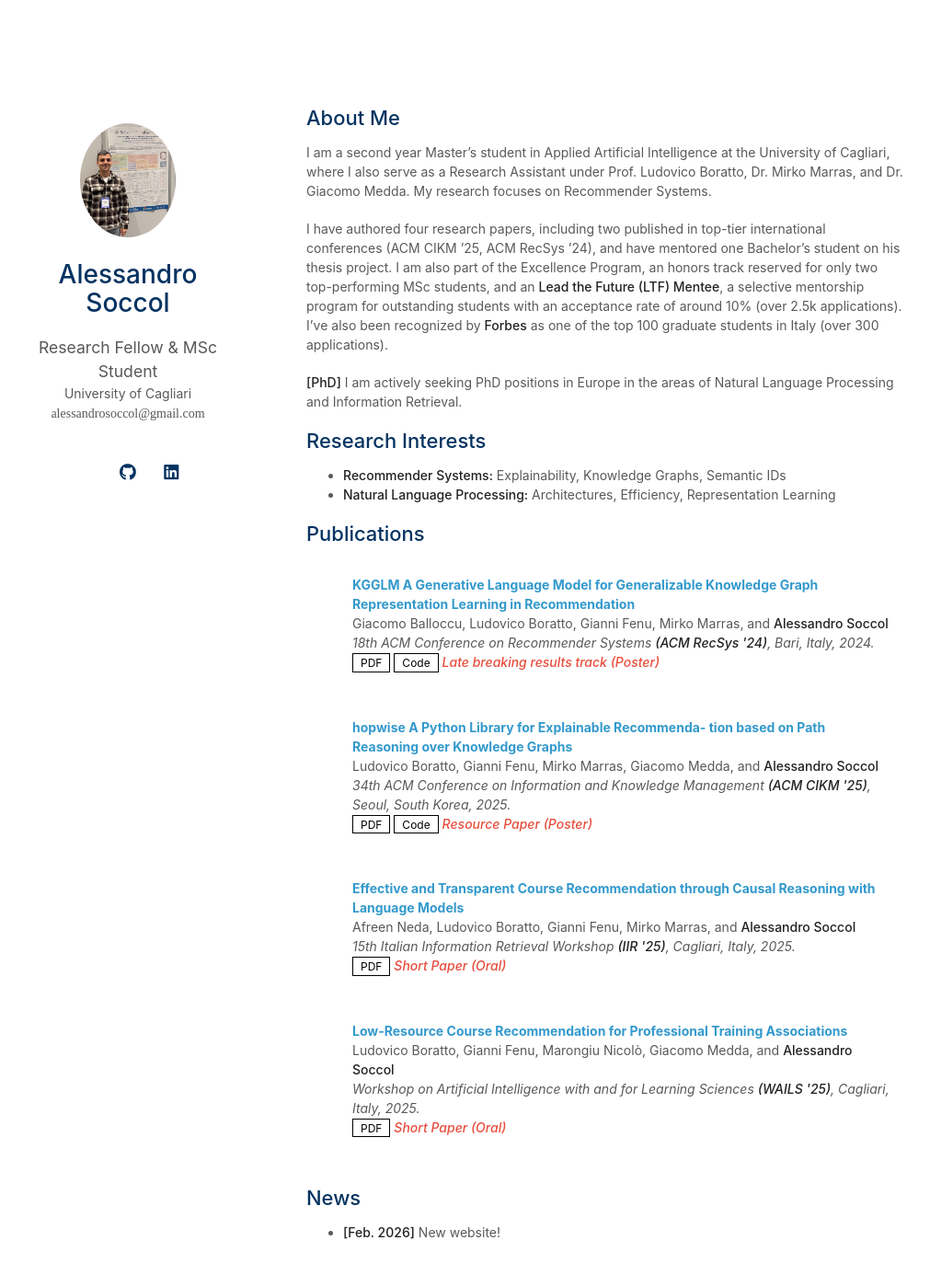
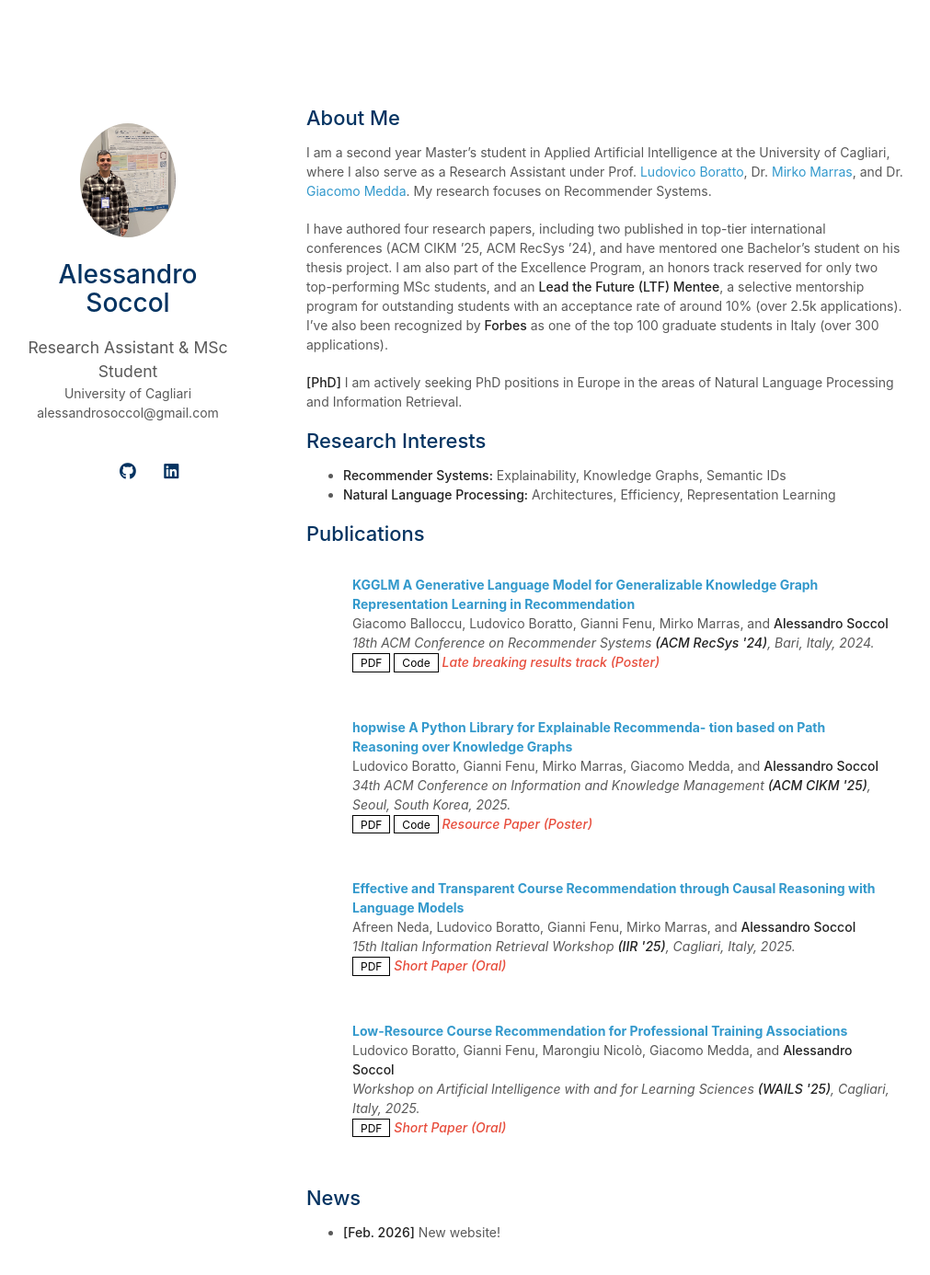
Before and after one commit to alessandrosocc/alessandrosocc.github.io, a Jekyll site: the page built from index.md, in a window 1280 px wide and 1400 px high. Shown: the top 1386 px of the window at 92% size, without its empty margins (137-1148 px from the left). Built offline with Jekyll 4.4.1, drawn with Linux system fonts in a browser that asks for light colours; a style sheet for code colours, icons or effects is not loaded; our own code applies the rules of GitHub Pages for plain Markdown files.

Commit message:
fixes, publications

```diff
--- a/_config.yml
+++ b/_config.yml
@@ -1,6 +1,6 @@
 # Basic Information
 title: Alessandro Soccol
-position: Research Fellow & MSc Student
+position: Research Assistant & MSc Student
 affiliation: University of Cagliari
 email: alessandrosoccol@gmail.com
 
@@ -8,7 +8,7 @@
 # The following information is used to improve the website traffic from search engines, e.g., Google.
 keywords: Recommender Systems, Information Retrieval, Deep Learning, Machine Learning, Data Science, Artificial Intelligence, Computer Science, University of Cagliari
 description: Alessandro Soccol, MSc Student at University of Cagliari. Research interests include Recommender Systems, Information Retrieval, Deep Learning, Machine Learning, Data Science, and Artificial Intelligence.
-canonical: https://minimal-light-theme.yliu.me/
+canonical: https://alessandrosocc.github.io
 
 # Links
 # If you don't need one of them, you may delete the corresponding line.
--- a/_sass/minimal-light-no-dark-mode.scss
+++ b/_sass/minimal-light-no-dark-mode.scss
@@ -83,7 +83,7 @@
 
 email {
     font-size: 14px;
-    font-family: "Ubuntu Mono";
+    font-family: -apple-system, BlinkMacSystemFont, "SF Pro Display", "SF Pro Text", system-ui, sans-serif;
 }
 
 .icon-button i{
--- a/_sass/minimal-light.scss
+++ b/_sass/minimal-light.scss
@@ -105,7 +105,7 @@
 
 email {
     font-size: 14px;
-    font-family: "Ubuntu Mono";
+    font-family: -apple-system, BlinkMacSystemFont, "SF Pro Display", "SF Pro Text", system-ui, sans-serif;
 }
 
 .icon-button i{
--- a/assets/css/font.css
+++ b/assets/css/font.css
@@ -4,7 +4,7 @@
 body {
   background-color: #fff;
   padding:0px;
-  font: 16.0px/1.5 Crimson Pro, serif;
+  font: 16.0px/1.5 -apple-system, BlinkMacSystemFont, "SF Pro Display", "SF Pro Text", system-ui, sans-serif;
   color:#595959;
   font-weight:400;
   margin:0
--- a/assets/css/font_sans_serif.css
+++ b/assets/css/font_sans_serif.css
@@ -1,7 +1,7 @@
 body {
     background-color: #fff;
     padding:50px;
-    font: 14px/1.5 -apple-system, BlinkMacSystemFont, "Segoe UI", Roboto, Oxygen, Ubuntu, Cantarell, "Fira Sans", "Droid Sans", "Helvetica Neue", Arial, sans-serif, "Apple Color Emoji", "Segoe UI Emoji", "Segoe UI Symbol";
+    font: 14px/1.5 -apple-system, BlinkMacSystemFont, "SF Pro Display", "SF Pro Text", system-ui, sans-serif;
     color:#595959;
     font-weight:400;
   }
--- a/index.md
+++ b/index.md
@@ -4,9 +4,9 @@
 
 ## About Me
 
-I am a second year Master’s student in Applied Artificial Intelligence at the University of Cagliari, where I also serve as a Research Assistant under Prof. Ludovico Boratto, Dr. Mirko Marras, and Dr. Giacomo Medda. My research focuses on Recommender Systems.
+I am a second year Master’s student in Applied Artificial Intelligence at the University of Cagliari, where I also serve as a Research Assistant under Prof. [Ludovico Boratto](https://www.ludovicoboratto.com), Dr. [Mirko Marras](https://www.mirkomarras.com), and Dr. [Giacomo Medda](https://jackmedda.github.io). My research focuses on Recommender Systems.
 
-I have authored four research papers, including two published in top-tier international conferences (ACM CIKM ’25, ACM RecSys ’24), and have mentored one Bachelor’s student on his thesis project. I am also part of the Excellence Program, an honors track reserved for only two top-performing MSc students, and an **Lead the Future (LTF) Mentee**, a selective mentorship program for outstanding students with an acceptance rate of around 10% (over 2.5k applications). I’ve also been recognized by [**Forbes**](https://nextleaders.forbes.it/top-graduate/) as one of the top 100 graduate students in Italy (over 300 applications).
+I have authored four research papers, including two published in top-tier international conferences (ACM CIKM ’25, ACM RecSys ’24), and have mentored one Bachelor’s student on his thesis project. I am also part of the Excellence Program, an honors track reserved for only two top-performing MSc students, and an [**Lead the Future (LTF) Mentee**](https://www.leadthefuture.tech), a selective mentorship program for outstanding students with an acceptance rate of around 10% (over 2.5k applications). I’ve also been recognized by [**Forbes**](https://nextleaders.forbes.it/top-graduate/) as one of the top 100 graduate students in Italy (over 300 applications).
 
 
 **[PhD]** I am actively seeking PhD positions in Europe in the areas of Natural Language Processing and Information Retrieval.
```
